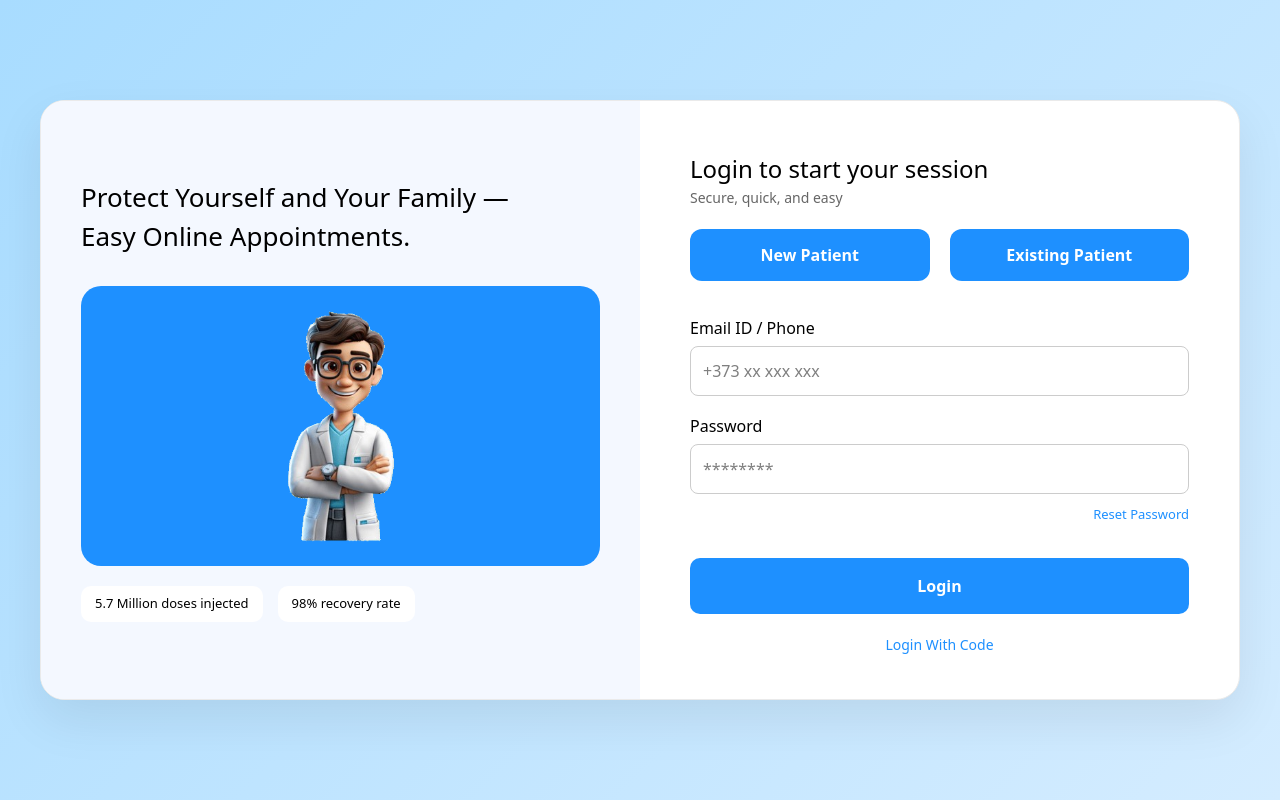
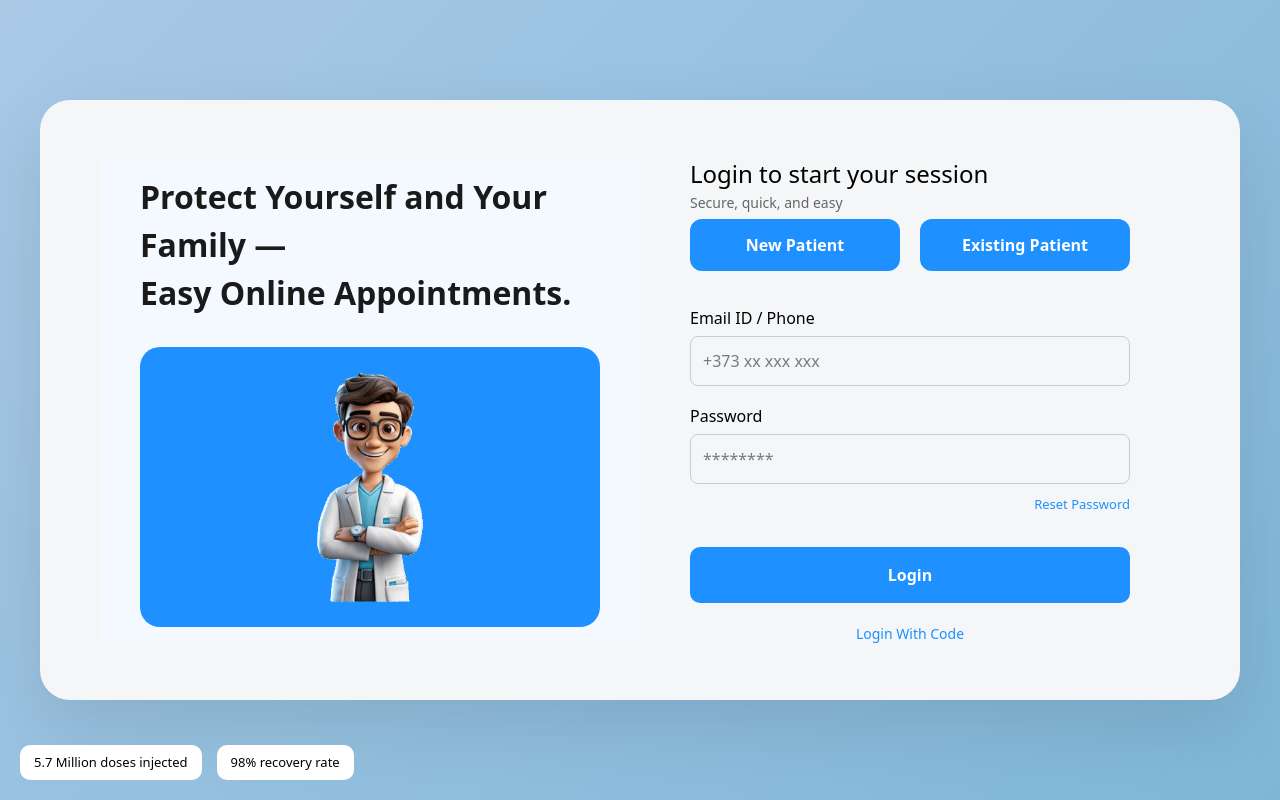
Before and after one commit to Victor-Sirbu/Tweb, a React (Vite) app in the folder client/: page / in a window 1280 px wide. Built offline with nearby package versions, Linux system fonts and the light colour scheme.

Commit message:
optimizare design si corectare aliniere in pagina AUTH

```diff
--- a/client/src/styles/LoginPage.css
+++ b/client/src/styles/LoginPage.css
@@ -1,6 +1,6 @@
 .page {
-    height: 100vh;
-    background: linear-gradient(135deg, #a8dcff, #d4ecff);
+    min-height: 100vh;
+    background: linear-gradient(135deg, #a9c9e7, #7fb6d6);
     display: flex;
     justify-content: center;
     align-items: center;
@@ -11,10 +11,10 @@
     width: 100%;
     max-width: 1200px;
     height: 600px;
-    background: white;
-    border-radius: 24px;
-    border: 1px solid #eaeaea;
-    box-shadow: 0 20px 50px rgba(0, 0, 0, 0.08);
+    background: #f4f6f8;
+    border-radius: 30px;
+    padding: 60px;
+    box-shadow: 0 25px 70px rgba(0, 0, 0, 0.1);
     display: flex;
     overflow: hidden;
 }
@@ -29,8 +29,10 @@
 }
 
 .left h2 {
-    font-size: 26px;
+    font-size: 32px;
+    font-weight: 700;
     margin-bottom: 30px;
+    color: #1a1a1a;
 }
 
 .image-box {
@@ -43,13 +45,17 @@
 
 .image-box img {
     width: 240px;
+    position: relative;
 }
 
 .stats {
-    margin-top: 20px;
+    position: absolute;
+    bottom: 20px;
+    left: 20px;
     display: flex;
     gap: 15px;
 }
+
 
 .stats span {
     background: white;
@@ -64,7 +70,9 @@
     padding: 50px;
     display: flex;
     flex-direction: column;
+    justify-content: center;
 }
+
 
 .brand {
     margin-bottom: 20px;
@@ -75,7 +83,7 @@
     display: flex;
     gap: 20px;
     margin-bottom: 35px;
-    margin-top: 15px;
+
 }
 
 .tab {
```
